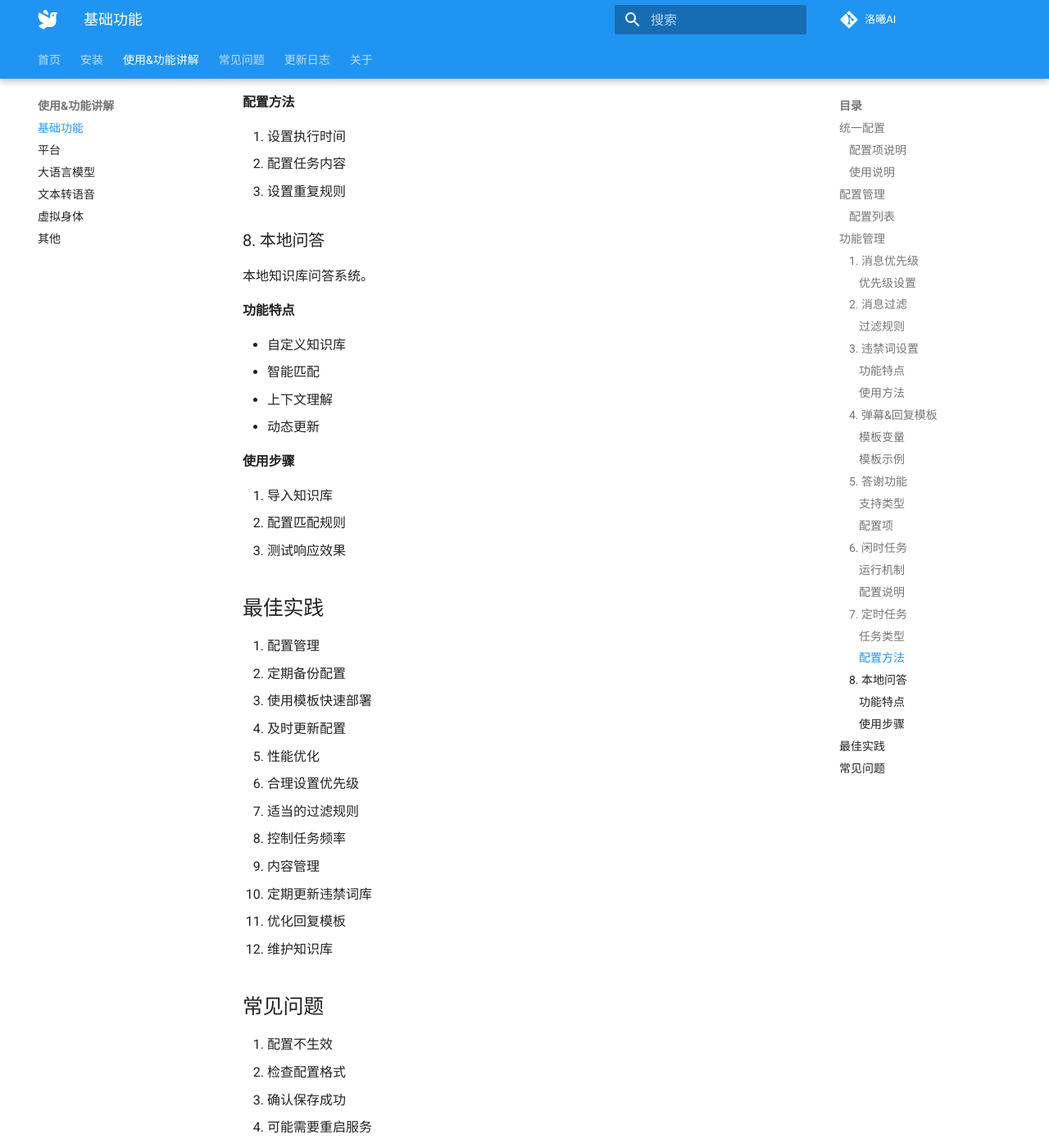
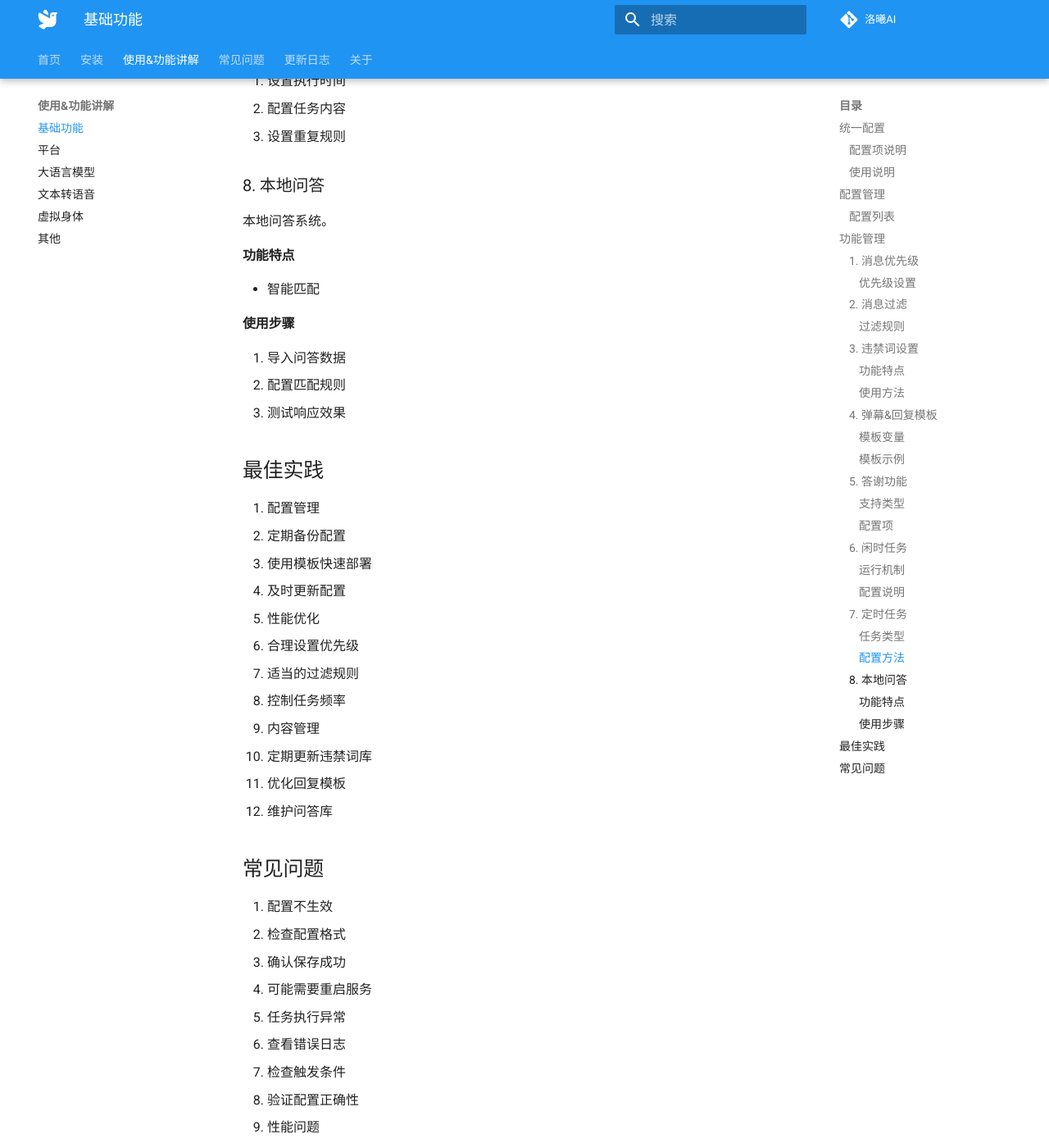
Before and after one commit to Ikaros-521/LX_AI_Docs, an MkDocs documentation site: the page built from docs/features/basic.md, in a window 1280 px wide and 1400 px high, scrolled down 3701 px. Shown: the whole window at 82% size. Built offline with MkDocs 1.6.1 and Material for MkDocs 9.7.7, drawn with Linux system fonts in a browser that asks for light colours; comment, search, counter and statistics services are not loaded.

Commit message:
更新：基础功能功能描述

```diff
--- a/docs/features/basic.md
+++ b/docs/features/basic.md
@@ -67,10 +67,8 @@
 违禁词功能用于自动过滤不当内容。
 
 #### 功能特点
-- 支持正则表达式
 - 分级过滤
 - 自动替换
-- 违禁词库更新
 
 #### 使用方法
 1. 添加违禁词
@@ -136,16 +134,13 @@
 
 ### 8. 本地问答
 
-本地知识库问答系统。
+本地问答系统。
 
 #### 功能特点
-- 自定义知识库
 - 智能匹配
-- 上下文理解
-- 动态更新
 
 #### 使用步骤
-1. 导入知识库
+1. 导入问答数据
 2. 配置匹配规则
 3. 测试响应效果
 
@@ -164,7 +159,7 @@
 3. 内容管理
    - 定期更新违禁词库
    - 优化回复模板
-   - 维护知识库
+   - 维护问答库
 
 ## 常见问题
 
```
